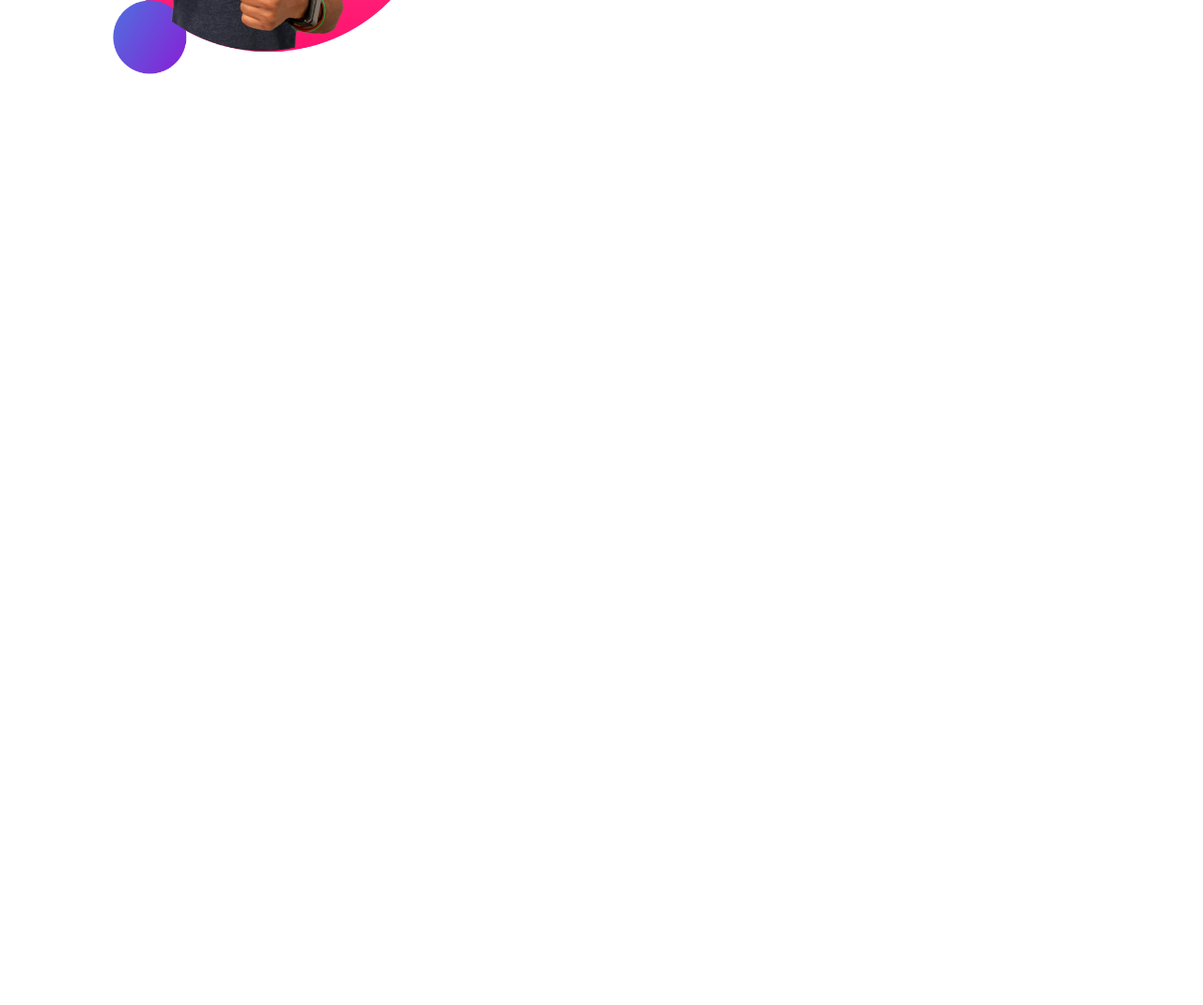
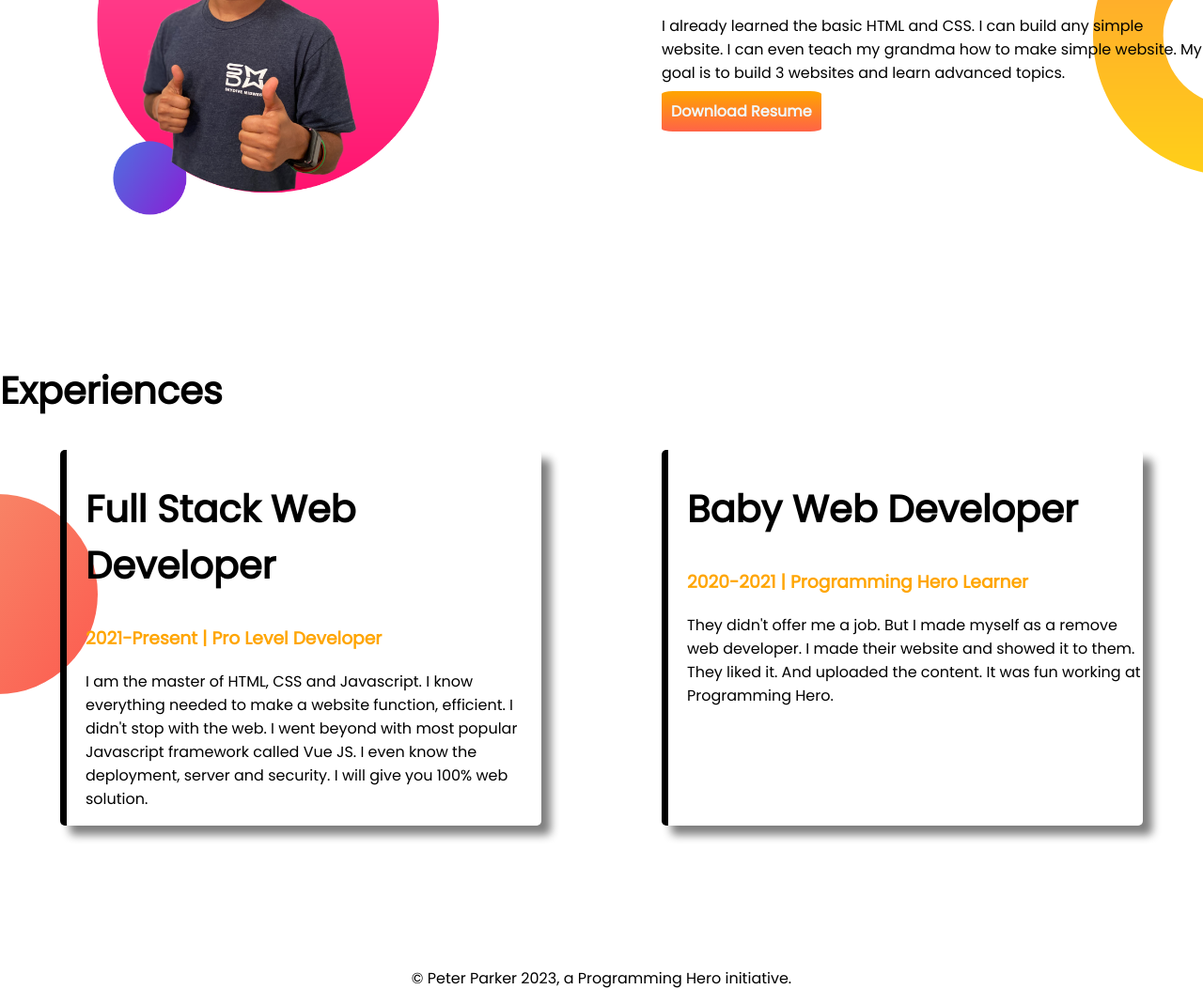
Before and after one commit to Md-kamruzzaman-nobel/first-portfolio, a plain HTML site: page index.html in a window 1280 px wide. Shown: the part 717-1787 px from the top of the page at 94% size. Before the commit the page ends 803 px from the top, so only its background shows below. Drawn offline with Linux system fonts and the light colour scheme.

Commit message:
final part added

```diff
--- a/index.html
+++ b/index.html
@@ -15,7 +15,7 @@
 <body>
   <!--first section start-->
 
-  <section class="top-banner">
+  <section class="top-banner flexible-container">
     <div class="half-width">
       <h1>Welcome To</h1>
       <h1><span class="name-color">Peter Parker</span> World</h1>
@@ -34,7 +34,7 @@
   <!--first section end-->
 
   <!--Second section start-->
-  <section class="dream-big">
+  <section class="dream-big flexible-container">
     <div class="half-width">
       <img src="images/jhankar2.png" alt="">
     </div>
@@ -51,7 +51,38 @@
 
   <!--Second section end-->
 
+  <!--Third section start-->
 
+
+  <section class="web-developer">
+    <h1>Experiences</h1>
+    <div class="flexible-container">
+      <div id="web-border" class="experience-item">
+        <h1>Full Stack Web Developer</h1>
+        <h3 class="name-color">2021-Present | Pro Level Developer</h3>
+        <p>I am the master of HTML, CSS and Javascript. I know everything needed to make a website function, efficient.
+          I
+          didn't stop with the web. I went beyond with most popular Javascript framework called Vue JS. I even know the
+          deployment, server and security. I will give you 100% web solution.</p>
+      </div>
+
+
+      <div id="fullstack-border" class="experience-item">
+        <h1>Baby Web Developer</h1>
+        <h3 class="name-color">2020-2021 | Programming Hero Learner</h3>
+        <p>They didn't offer me a job. But I made myself as a remove web developer. I made their website and showed it
+          to
+          them. They liked it. And uploaded the content. It was fun working at Programming Hero.
+        </p>
+      </div>
+    </div>
+
+  </section>
+   <!--Third section end-->
+
+<footer>
+  <p>© Peter Parker 2023, a Programming Hero initiative.</p>
+</footer>
 
 
 
--- a/style.css
+++ b/style.css
@@ -1,15 +1,15 @@
 body {
   font-family: 'Poppins', sans-serif;
   margin: 0%;
-
 }
 
 .name-color {
   color: orange;
 }
 
-section {
+.flexible-container {
   display: flex;
+  margin-bottom: 150px;
 }
 
 h1 {
@@ -38,3 +38,39 @@
   background-image: url(images/top-banner.png);
   background-repeat: no-repeat;
 }
+
+.dream-big {
+  background-image: url(images/dream-bg.png);
+  background-repeat: no-repeat;
+  background-position: right;
+}
+
+.experience-item {
+  box-shadow: 10px 10px 10px gray;
+  width: 40%;
+  margin-left: 5%;
+  margin-right: 5%;
+  padding-left: 20px;
+  border-radius: 5px;
+}
+
+.web-developer {
+  background-image: url(images/exp-bg.png);
+  background-repeat: no-repeat;
+  background-position: left;
+}
+
+#web-border {
+  border-image: cyan;
+  border-left: 7px solid;
+  border-image-slice: 1;
+}
+
+#fullstack-border {
+  border-image: blue;
+  border-left: 7px solid;
+  border-image-slice: 1;
+}
+footer p {
+  text-align: center;
+}
```
